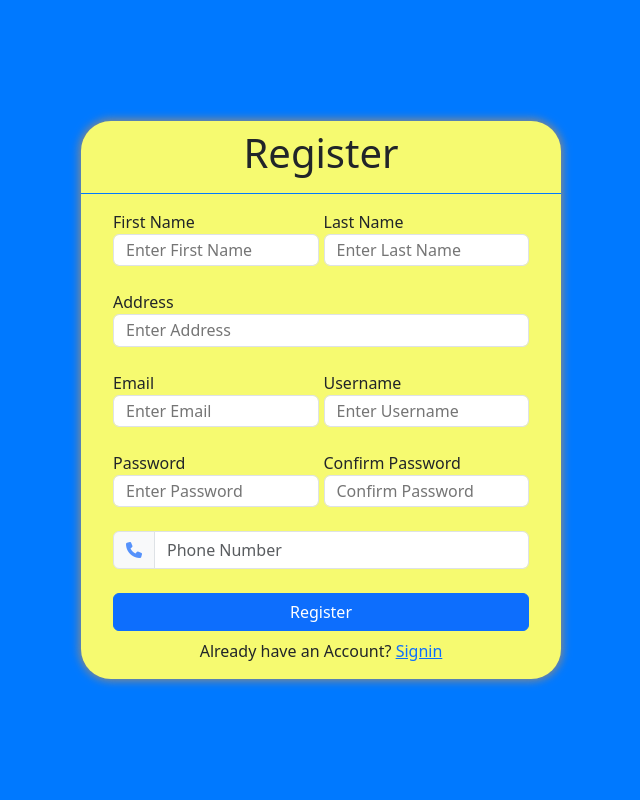
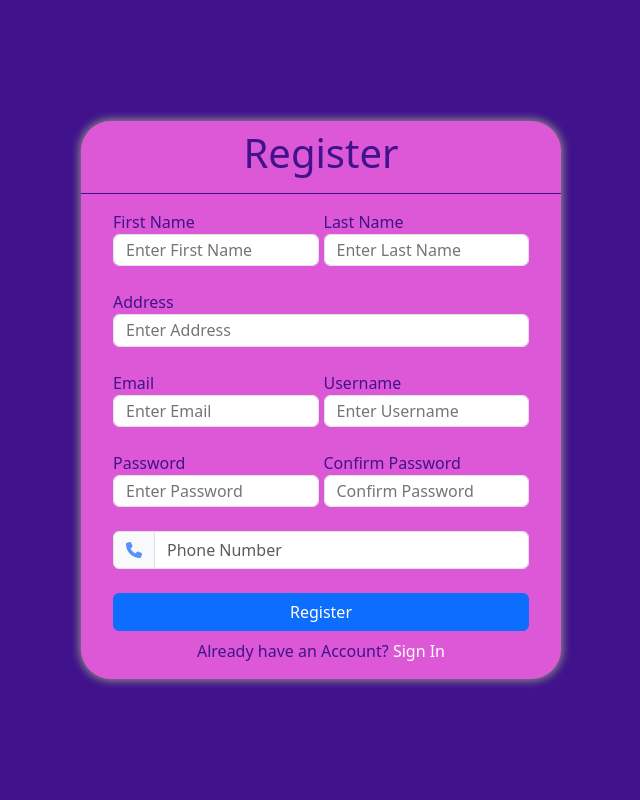
Before and after one commit to Jireh-sama/School-Project, a PHP site: page /src/main/register.php in a window 1280 px wide. Shown: the whole page, without its empty margins (319-959 px from the left). Run offline with PHP 8.4, Linux system fonts and the light colour scheme.

Commit message:
style changes

```diff
--- a/src/main/functions/getOrderList.php
+++ b/src/main/functions/getOrderList.php
@@ -18,6 +18,8 @@ if (isset($_SESSION['id'])) {
       $orderItemTotal[] = $orderListRow['total'];
     }
   }else {
-    echo 'No Order Found on order list';
+    echo "
+        <script>alert('No Order Found on List');</script>
+      ";
   }
 }
--- a/src/main/register.php
+++ b/src/main/register.php
@@ -100,7 +100,7 @@ if (isset($_POST['submit'])) {
         <input class="btn btn-primary" type="submit" value="Register" name="submit">
       </form>
       <footer>
-        <p>Already have an Account? <a href="login.php">Signin</a></p>
+        <p>Already have an Account? <a href="login.php">Sign In</a></p>
       </footer>
     </div>
   </main>
--- a/src/main/shop.php
+++ b/src/main/shop.php
@@ -196,8 +196,8 @@ if (!empty($_SESSION['id'])) {
 
     <!------FOOTER SECTION------>
     <footer class="shop-footer">
-      <button class="btn-send-order">
-        <a href="./confirmOrder.php">SEND ORDER</a>
+      <button class="btn-send-order" onclick="window.location.href='./confirmOrder.php'">
+        SEND ORDER
       </button>
     </footer>
     <!------FOOTER SECTION------>
--- a/src/style/css/style-login-register.css
+++ b/src/style/css/style-login-register.css
@@ -1,9 +1,9 @@
 :root {
-    --backgroundColor: #0079FF;
-    --primaryColor: #00DFA2;
-    --subColor: #F6FA70;
-    --minColor: #FF0060;
-  }
+    --backgroundColor: #40128b;
+    --minColor: #dd58d6;
+    --primaryColor: #9336b4;
+    --secondaryColor: #8426a6;
+}
 * {
     margin: 0;
     padding: 0;
@@ -17,11 +17,12 @@
     background-color: var(--backgroundColor);
 }
 .form-container {
+    color: var(--backgroundColor);
     height: auto;
     width: 30rem;
     box-shadow:0 0 8px 2px #888888;
     border-radius: 30px;
-    background-color: var(--subColor);
+    background-color: var(--minColor);
     overflow: hidden;
 }
 .login-register-header {
@@ -43,7 +44,10 @@ footer {
     padding-top: .5rem;
     text-align: center;
 }
-
+footer p a {
+    text-decoration: none;
+    color: #fff;
+}
 .input-field-section {
     height: auto;
     width: 100%;
```
Also changed, not shown: index.html (+4 -3 lines), src/style/css/style-landingPage.css (+24 -7 lines).
